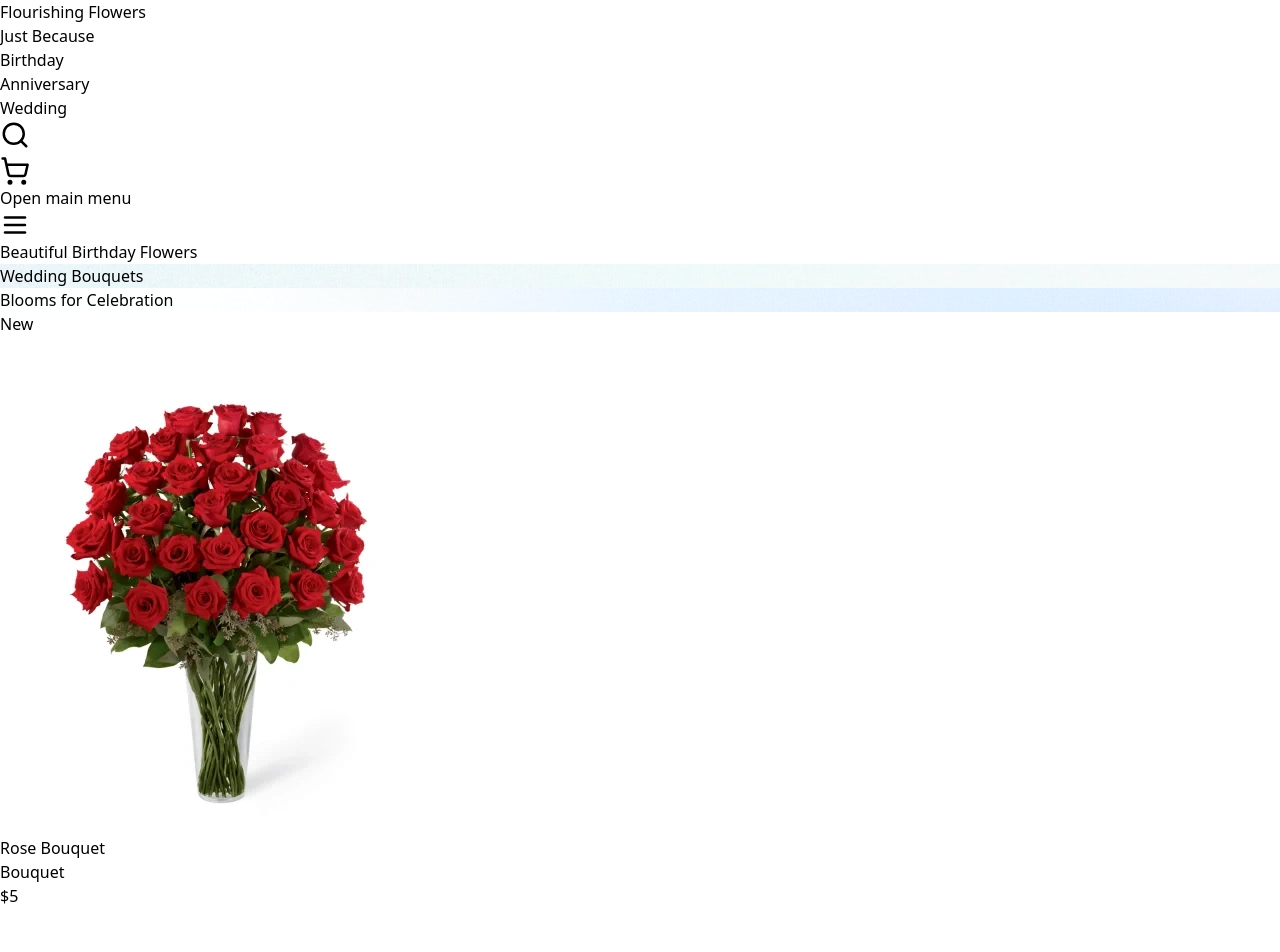
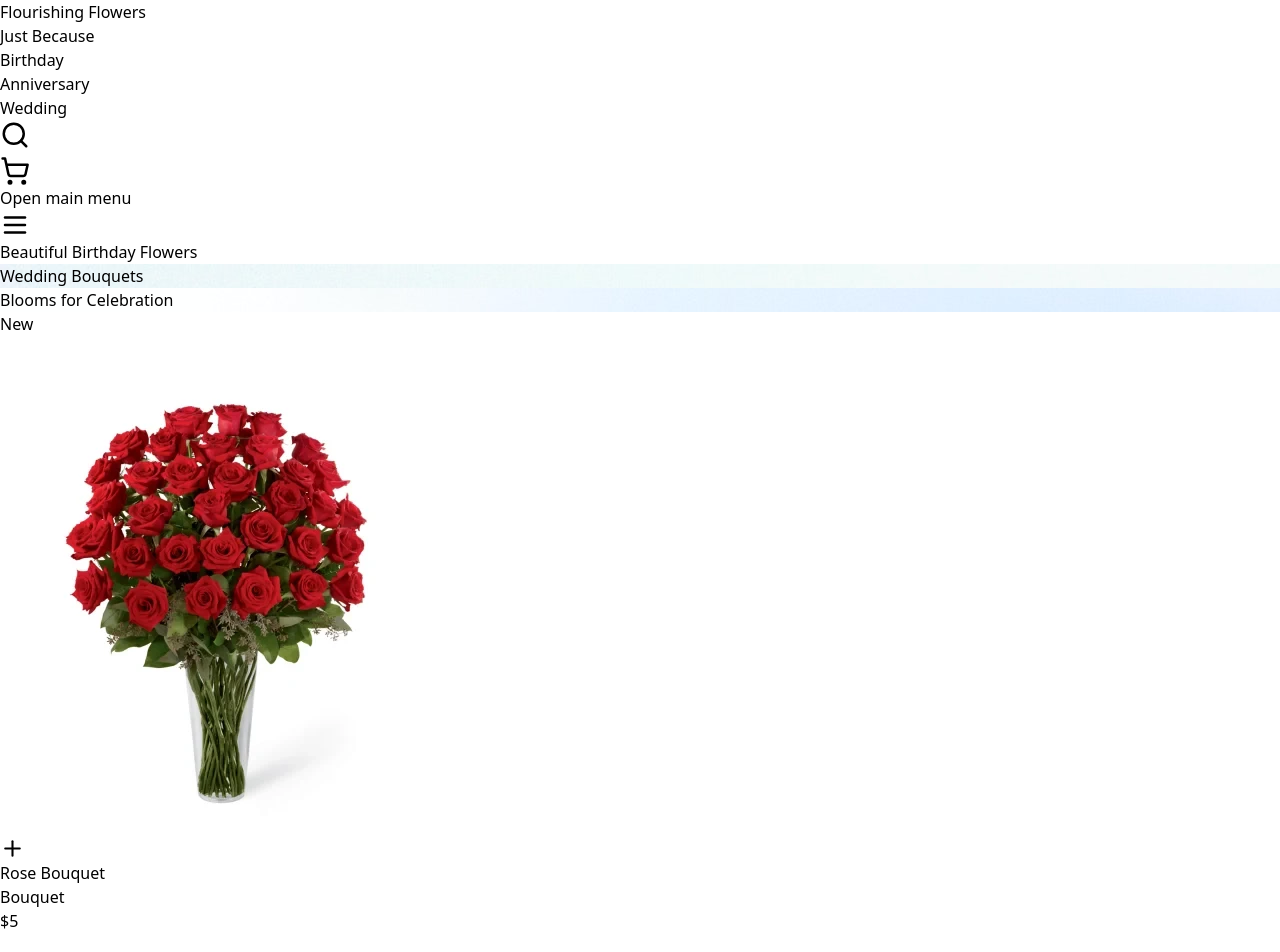
Before and after one commit to robertchapmanrlc/flourishing-flowers, a React (Vite) app: page / in a window 1280 px wide. Shown: the top 952 px of the page. Built offline with nearby package versions, Linux system fonts and the light colour scheme.

Commit message:
Added a plus icon to the product cards when hovering oer them

```diff
--- a/src/components/product-card.tsx
+++ b/src/components/product-card.tsx
@@ -1,3 +1,4 @@
+import { Plus } from "lucide-react";
 import { Card } from "../../types";
 
 interface ProductCardProps {
@@ -7,12 +8,17 @@ interface ProductCardProps {
 function ProductCard({ card }: ProductCardProps) {
   return (
     <div className="group cursor-pointer">
-      <div className="aspect-h-1 aspect-w-1 w-[200px] md:w-full overflow-hidden rounded-md bg-gray-200 lg:aspect-none transition ease-in-out group-hover:opacity-75 lg:max-h-100 xl:max-h-140">
+      <div className="relative border aspect-h-1 aspect-w-1 w-[200px] md:w-full overflow-hidden rounded-md bg-gray-200 lg:aspect-none transition ease-in-out group-hover:opacity-75 lg:max-h-100 xl:max-h-140">
         <img
           src={`${card.image_url}`}
           alt="Picture of flower"
           className="object-cover object-center lg:h-full lg:w-full"
         />
+        <div className="opacity-0 group-hover:opacity-100 transition absolute w-full px-6 bottom-5">
+          <div className="flex justify-end">
+            <Plus size={25} className="bg-pink-300 rounded-full p-1 shadow-md hover:scale-110 transition" />
+          </div>
+        </div>
       </div>
       <div className="mt-4 flex justify-between">
         <div>
```
